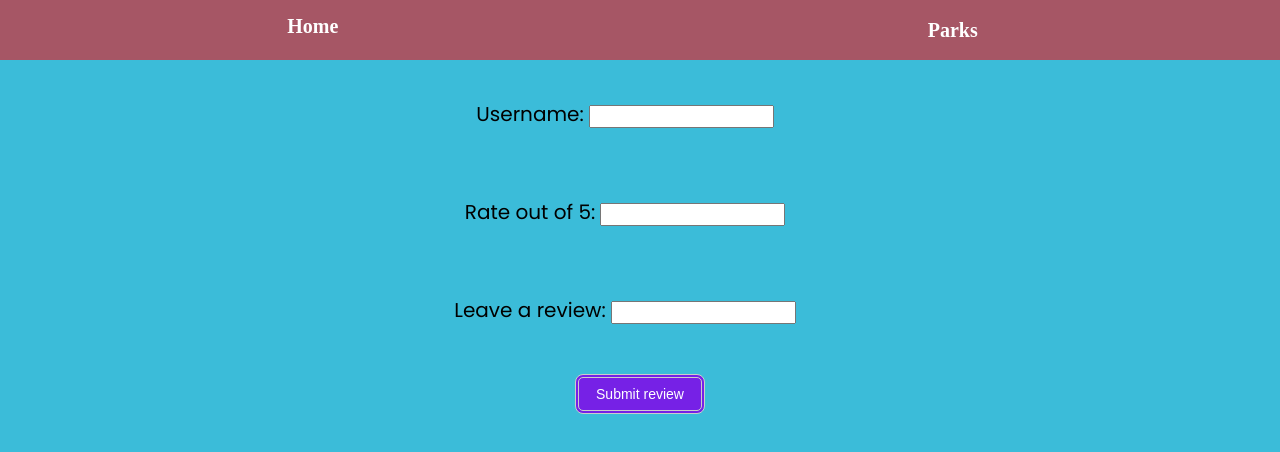
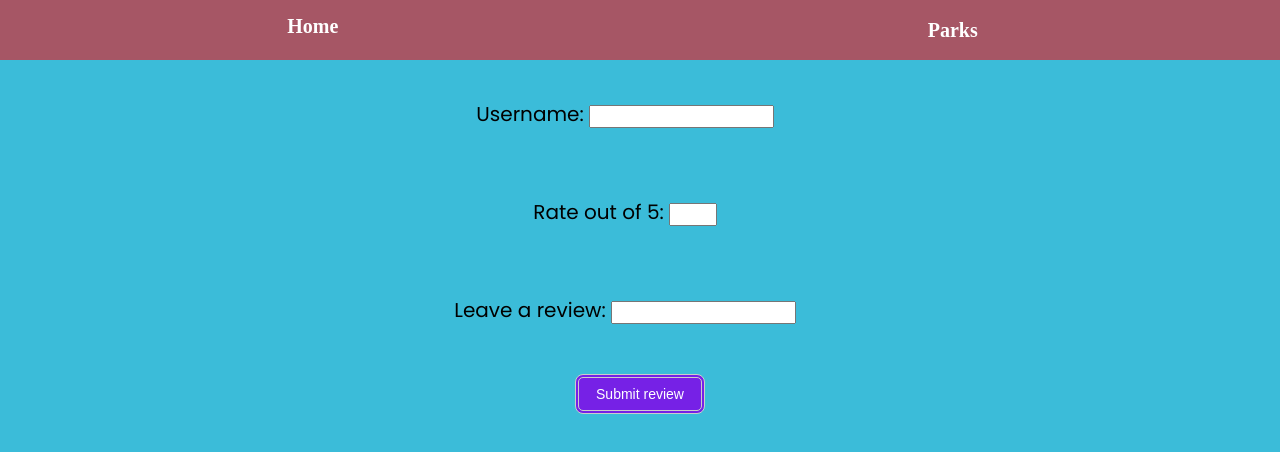
Before and after one commit to frankmarra/Ride_Review, a React (Create React App) app in the folder client/: page /review/1 in a window 1280 px wide. Shown: the top 452 px of the page. Built offline with nearby package versions, Linux system fonts and the light colour scheme; a web font is replaced by a local one.

Commit message:
Made rating input in form stricter

```diff
--- a/client/src/components/CoasterDetails.jsx
+++ b/client/src/components/CoasterDetails.jsx
@@ -77,7 +77,7 @@ const CoasterDetails = () => {
         </div>
       </section>
       <div>
-        {reviews.length !== 0 ? <h3>Average rating: {averageRating}</h3> : <h3>No reviews yet</h3>}
+        {reviews.length !== 0 ? <h3>Average rating: {averageRating.toFixed(2)}</h3> : <h3>No reviews yet</h3>}
         {reviews.length !== 0 && <h3>Reviews</h3>}
         {reviews.map((review) => (
           <p key={review._id}>
--- a/client/src/pages/Review.js
+++ b/client/src/pages/Review.js
@@ -64,7 +64,13 @@ const Review = () => {
       </label>
       <label>
         Rate out of 5:
-        <input onChange={handleRatingChange} type="text" name="rating" />
+        <input
+          onChange={handleRatingChange}
+          type="number"
+          min="0"
+          max="5"
+          name="rating"
+        />
       </label>
       <label>
         Leave a review:
```
